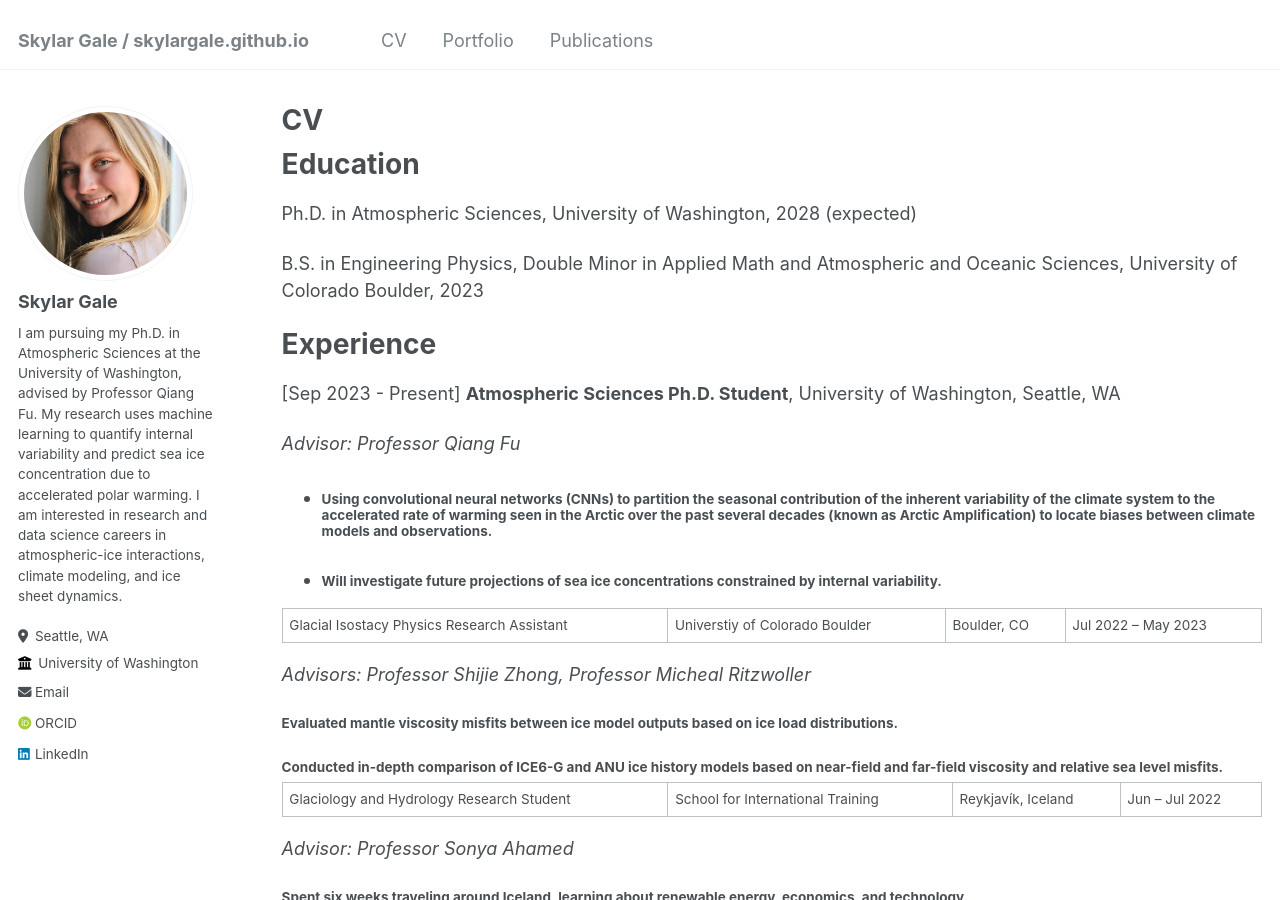
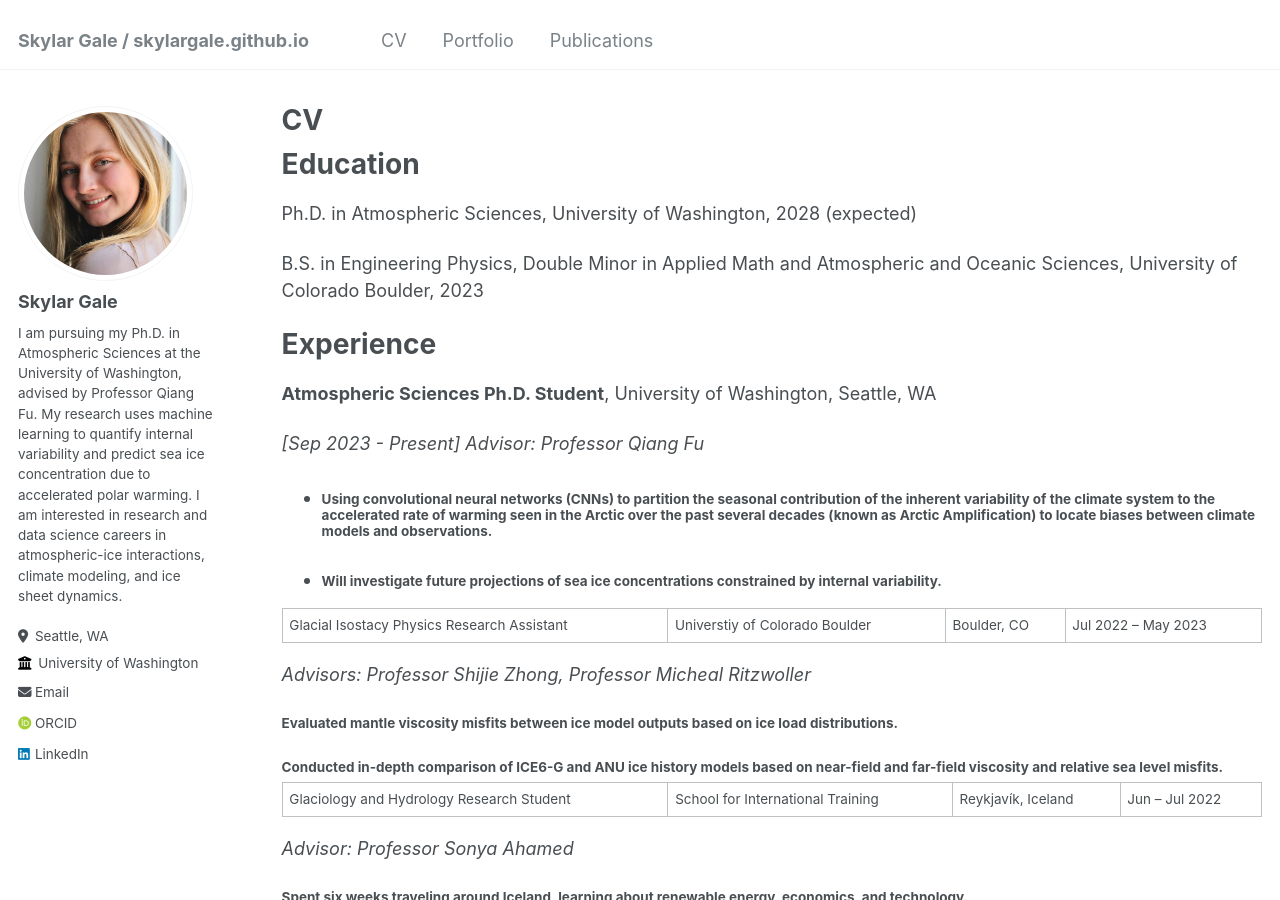
Before and after one commit to skylargale/skylargale.github.io, a Jekyll site: the page built from _pages/cv.md, in a window 1280 px wide and 900 px high. Built offline with Jekyll 4.4.1, drawn with Linux system fonts in a browser that asks for light colours; some web fonts are replaced; part of the change alters nothing that is shown.

Commit message:
Update cv.md

```diff
--- a/_pages/cv.md
+++ b/_pages/cv.md
@@ -17,9 +17,9 @@ B.S. in Engineering Physics, Double Minor in Applied Math and Atmospheric and Oc
 
 Experience
 ======
-[Sep 2023 - Present] **Atmospheric Sciences Ph.D. Student**, University of Washington, Seattle, WA
+**Atmospheric Sciences Ph.D. Student**, University of Washington, Seattle, WA
 
-_Advisor: Professor Qiang Fu_
+_[Sep 2023 - Present]          Advisor: Professor Qiang Fu_
 
 * #### Using convolutional neural networks (CNNs) to partition the seasonal contribution of the inherent variability of the climate system to the accelerated rate of warming seen in the Arctic over the past several decades (known as Arctic Amplification) to locate biases between climate models and observations.
 * #### Will investigate future projections of sea ice concentrations constrained by internal variability.
```
